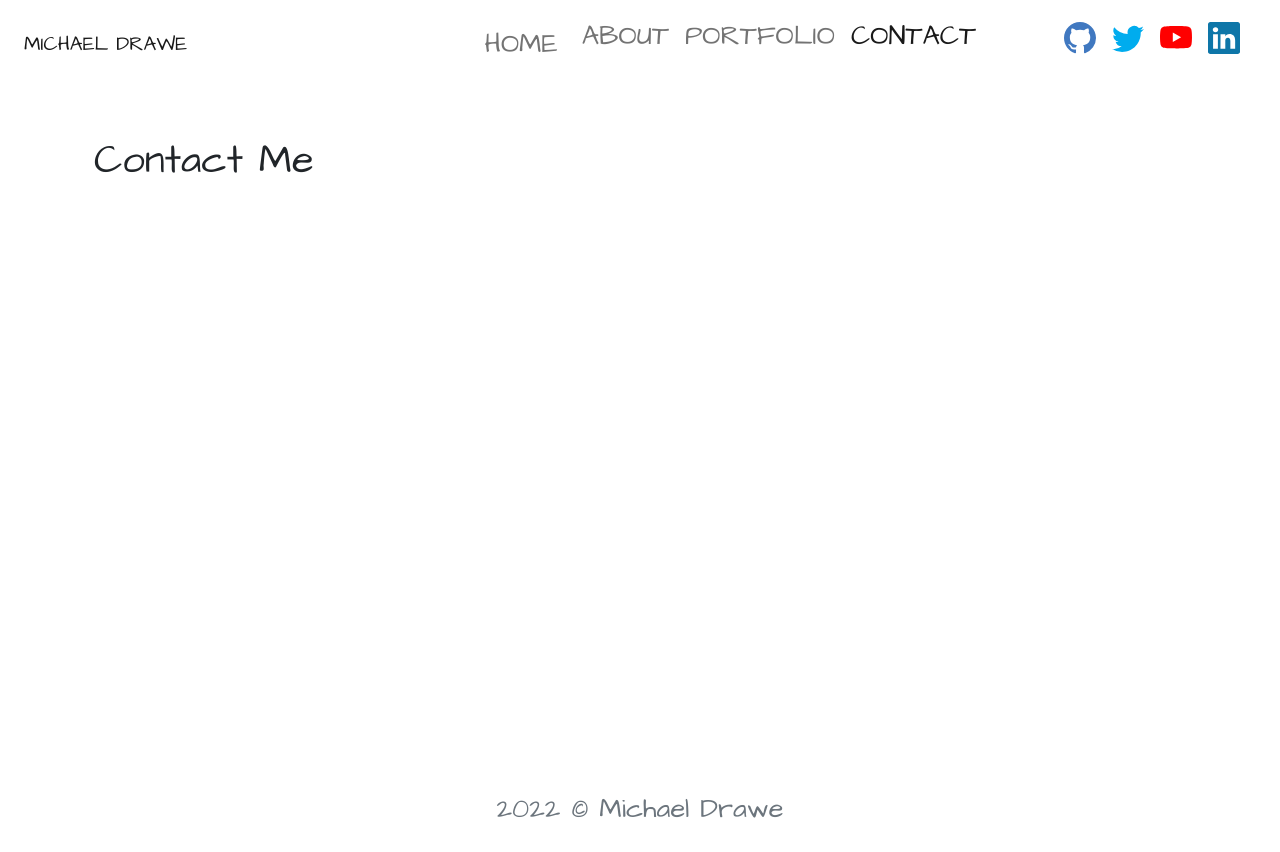
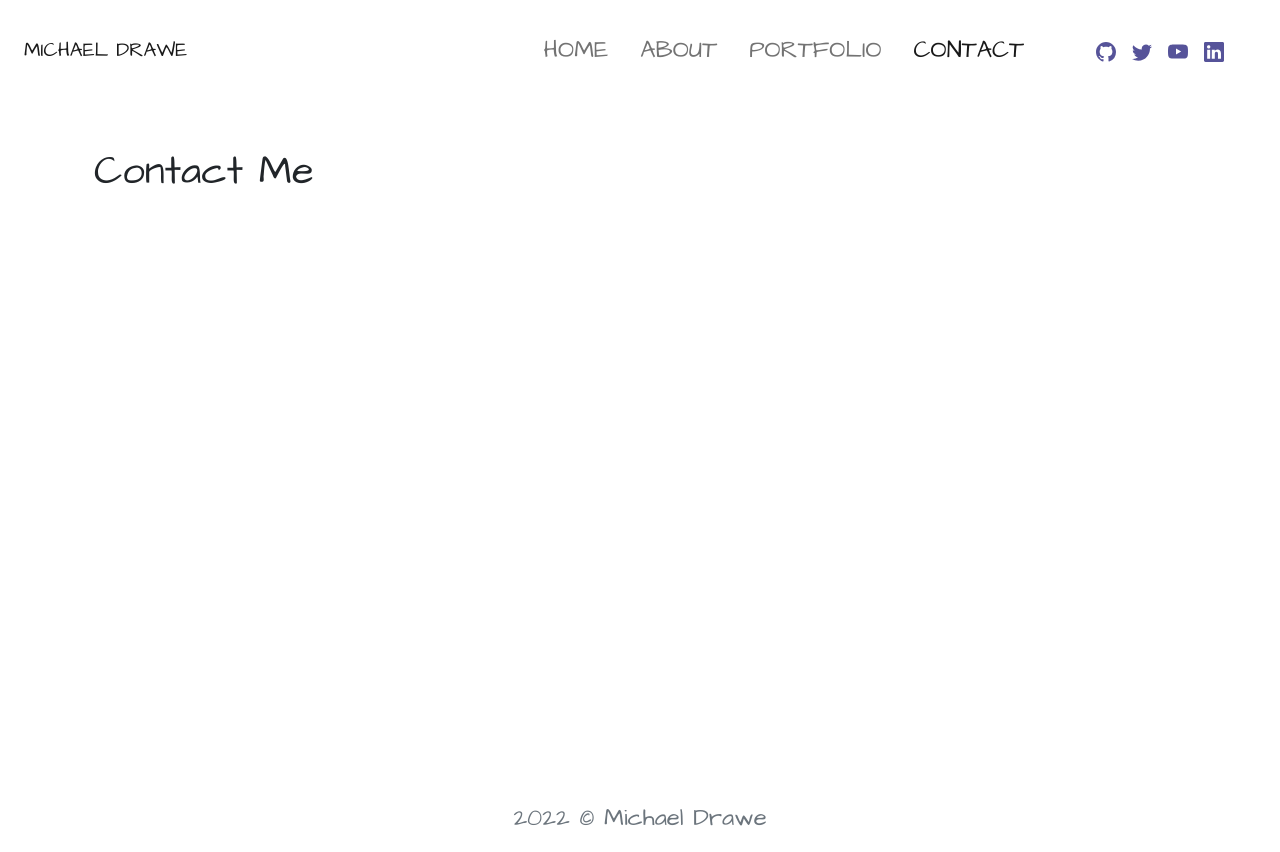
Before and after one commit to michaeldrawe/michaeldrawe, a Gatsby site: page /contact in a window 1280 px wide. Built offline with nearby package versions, Linux system fonts and the light colour scheme; Gatsby itself is replaced by a stand-in of ours.

Commit message:
updated navbar

```diff
--- a/gatsby-config.js
+++ b/gatsby-config.js
@@ -2,7 +2,7 @@ module.exports = {
   siteMetadata: {
     title: `Michael Drawe`,
     description: `A simple bootstrap 5 and Sass starter for Gatsby. This barebones starter ships with the main Gatsby configuration files you might need.`,
-    author: `@r-ichard`,
+    author: `@r-ichard`
   },
   plugins: [
     `gatsby-plugin-react-helmet`,
@@ -11,8 +11,8 @@ module.exports = {
       resolve: `gatsby-source-filesystem`,
       options: {
         name: `images`,
-        path: `${__dirname}/src/images`,
-      },
+        path: `${__dirname}/src/images`
+      }
     },
     `gatsby-transformer-sharp`,
     `gatsby-plugin-sharp`,
@@ -20,9 +20,9 @@ module.exports = {
       resolve: `gatsby-plugin-sass`,
       options: {
         sassOptions: {
-          precision: 6,
-        },
-      },
+          precision: 6
+        }
+      }
     },
     {
       resolve: `gatsby-plugin-manifest`,
@@ -33,9 +33,9 @@ module.exports = {
         background_color: `#663399`,
         theme_color: `#663399`,
         display: `standalone`,
-        icon: `src/images/gatsby-icon.png`, // This path is relative to the root of the site.
-      },
+        icon: `src/images/gatsby-icon.png` // This path is relative to the root of the site.
+      }
     },
     `gatsby-plugin-gatsby-cloud`
-  ],
+  ]
 }
--- a/src/components/layout.scss
+++ b/src/components/layout.scss
@@ -5,7 +5,8 @@ $secondary: #12312d;
 body {
     font-family: "Architects Daughter", cursive;
     overflow-x: hidden;
-    --bs-body-font-size: 1.7rem;
+    --bs-body-font-size: 1.5rem;
+    bg-color: #121212;
 }
 $font-size-root:  $font-size-base * 1.25;
 $font-size-base: 4rem;
--- a/src/components/navbar.js
+++ b/src/components/navbar.js
@@ -1,116 +1,105 @@
-import * as React from "react"
-import PropTypes from "prop-types"
-import { Link } from "gatsby"
+import * as React from 'react'
+import PropTypes from 'prop-types'
+import { Link } from 'gatsby'
 
 const isActive = ({ isCurrent }) => {
-  return isCurrent ? { className: "nav-link active" } : {className: "nav-link"}
+  return isCurrent
+    ? { className: 'nav-link active' }
+    : { className: 'nav-link' }
 }
 
-const ExactNavLink = props => (
-  <Link getProps={isActive} {...props} />
-)
+const ExactNavLink = props => <Link getProps={isActive} {...props} />
 
 const Navbar = ({ siteTitle }) => {
   return (
-    <nav className="navbar navbar-expand-md navbar-light">
-      <div className="container-fluid">
-        <Link to="/" className="navbar-brand nav-item text-uppercase" href="#">{siteTitle}</Link>
-        <button className="navbar-toggler" type="button" data-bs-toggle="collapse" data-bs-target="#main-navbar"
-                aria-controls="main-navbar" aria-expanded="false" aria-label="Toggle navigation">
-          <span className="navbar-toggler-icon"></span>
+    <nav className='navbar navbar-expand-md navbar-light'>
+      <div className='container-fluid'>
+        <Link to='/' className='navbar-brand nav-item text-uppercase' href='#'>
+          {siteTitle}
+        </Link>
+        <button
+          className='navbar-toggler'
+          type='button'
+          data-bs-toggle='collapse'
+          data-bs-target='#main-navbar'
+          aria-controls='main-navbar'
+          aria-expanded='false'
+          aria-label='Toggle navigation'
+        >
+          <span className='navbar-toggler-icon'></span>
         </button>
 
-        <div className="collapse navbar-collapse" id="main-navbar">
-          <ul className="navbar-nav ms-auto mb-2 mb-md-0">
-            <li className="nav-item text-uppercase p-2">
-              <ExactNavLink
-                to="/"
-              >
-                Home
-              </ExactNavLink>
+        <div className='collapse navbar-collapse' id='main-navbar'>
+          <ul className='navbar-nav ms-auto m-2'>
+            <li className='nav-item text-uppercase p-2'>
+              <ExactNavLink to='/'>Home</ExactNavLink>
             </li>
-            <li className="nav-item text-uppercase">
-              <ExactNavLink
-                to="/about"
-              >
-                About
-              </ExactNavLink>
-            </li><li className="nav-item text-uppercase">
-              <ExactNavLink
-                to="/portfolio"
-              >
-                Portfolio
-              </ExactNavLink>
-            </li><li className="nav-item text-uppercase">
-              <ExactNavLink
-                to="/contact"
-              >
-                Contact
-              </ExactNavLink>
+            <li className='nav-item text-uppercase p-2'>
+              <ExactNavLink to='/about'>About</ExactNavLink>
             </li>
-            <li className="nav-item text-uppercase p-4">
-              <ExactNavLink
-                to="/contact"
-              >
-                {""}
-              </ExactNavLink>
+            <li className='nav-item text-uppercase p-2'>
+              <ExactNavLink to='/portfolio'>Portfolio</ExactNavLink>
             </li>
-            <li className="nav-item text-uppercase">
-              <ExactNavLink
-                to="/contact"
-              >
-                <a href="https://www.github.com/michaeldrawe" className="p-2">
+            <li className='nav-item text-uppercase p-2'>
+              <ExactNavLink to='/contact'>Contact</ExactNavLink>
+            </li>
+            <li className='nav-item text-uppercase p-2'>
+              <ExactNavLink to='/contact'>{''}</ExactNavLink>
+            </li>
+            <li className='nav-item text-uppercase p-2'>
+              <ExactNavLink>
+                <a href='https://www.github.com/michaeldrawe' className='p-2'>
                   <svg
-                    xmlns="http://www.w3.org/2000/svg"
-                    width="32"
-                    height="32"
-                    fill="#4078c0"
-                    class="bi bi-github"
-                    viewBox="0 0 16 16"
+                    xmlns='http://www.w3.org/2000/svg'
+                    width='20'
+                    height='20'
+                    fill='#565399'
+                    class='bi bi-github '
+                    viewBox='0 0 16 16'
                   >
-                    <path d="M8 0C3.58 0 0 3.58 0 8c0 3.54 2.29 6.53 5.47 7.59.4.07.55-.17.55-.38 0-.19-.01-.82-.01-1.49-2.01.37-2.53-.49-2.69-.94-.09-.23-.48-.94-.82-1.13-.28-.15-.68-.52-.01-.53.63-.01 1.08.58 1.23.82.72 1.21 1.87.87 2.33.66.07-.52.28-.87.51-1.07-1.78-.2-3.64-.89-3.64-3.95 0-.87.31-1.59.82-2.15-.08-.2-.36-1.02.08-2.12 0 0 .67-.21 2.2.82.64-.18 1.32-.27 2-.27.68 0 1.36.09 2 .27 1.53-1.04 2.2-.82 2.2-.82.44 1.1.16 1.92.08 2.12.51.56.82 1.27.82 2.15 0 3.07-1.87 3.75-3.65 3.95.29.25.54.73.54 1.48 0 1.07-.01 1.93-.01 2.2 0 .21.15.46.55.38A8.012 8.012 0 0 0 16 8c0-4.42-3.58-8-8-8z" />
+                    <path d='M8 0C3.58 0 0 3.58 0 8c0 3.54 2.29 6.53 5.47 7.59.4.07.55-.17.55-.38 0-.19-.01-.82-.01-1.49-2.01.37-2.53-.49-2.69-.94-.09-.23-.48-.94-.82-1.13-.28-.15-.68-.52-.01-.53.63-.01 1.08.58 1.23.82.72 1.21 1.87.87 2.33.66.07-.52.28-.87.51-1.07-1.78-.2-3.64-.89-3.64-3.95 0-.87.31-1.59.82-2.15-.08-.2-.36-1.02.08-2.12 0 0 .67-.21 2.2.82.64-.18 1.32-.27 2-.27.68 0 1.36.09 2 .27 1.53-1.04 2.2-.82 2.2-.82.44 1.1.16 1.92.08 2.12.51.56.82 1.27.82 2.15 0 3.07-1.87 3.75-3.65 3.95.29.25.54.73.54 1.48 0 1.07-.01 1.93-.01 2.2 0 .21.15.46.55.38A8.012 8.012 0 0 0 16 8c0-4.42-3.58-8-8-8z' />
                   </svg>
                 </a>
 
-                <a href="https://www.twitter.com/michaeldrawe" className="p-2">
+                <a href='https://www.twitter.com/michaeldrawe' className='p-2'>
                   <svg
-                    xmlns="http://www.w3.org/2000/svg"
-                    width="32"
-                    height="32"
-                    fill="#00acee"
-                    class="bi bi-twitter"
-                    viewBox="0 0 16 16"
+                    xmlns='http://www.w3.org/2000/svg'
+                    width='20'
+                    height='20'
+                    fill='#565399'
+                    class='bi bi-twitter'
+                    viewBox='0 0 16 16'
                   >
-                    <path d="M5.026 15c6.038 0 9.341-5.003 9.341-9.334 0-.14 0-.282-.006-.422A6.685 6.685 0 0 0 16 3.542a6.658 6.658 0 0 1-1.889.518 3.301 3.301 0 0 0 1.447-1.817 6.533 6.533 0 0 1-2.087.793A3.286 3.286 0 0 0 7.875 6.03a9.325 9.325 0 0 1-6.767-3.429 3.289 3.289 0 0 0 1.018 4.382A3.323 3.323 0 0 1 .64 6.575v.045a3.288 3.288 0 0 0 2.632 3.218 3.203 3.203 0 0 1-.865.115 3.23 3.23 0 0 1-.614-.057 3.283 3.283 0 0 0 3.067 2.277A6.588 6.588 0 0 1 .78 13.58a6.32 6.32 0 0 1-.78-.045A9.344 9.344 0 0 0 5.026 15z" />
+                    <path d='M5.026 15c6.038 0 9.341-5.003 9.341-9.334 0-.14 0-.282-.006-.422A6.685 6.685 0 0 0 16 3.542a6.658 6.658 0 0 1-1.889.518 3.301 3.301 0 0 0 1.447-1.817 6.533 6.533 0 0 1-2.087.793A3.286 3.286 0 0 0 7.875 6.03a9.325 9.325 0 0 1-6.767-3.429 3.289 3.289 0 0 0 1.018 4.382A3.323 3.323 0 0 1 .64 6.575v.045a3.288 3.288 0 0 0 2.632 3.218 3.203 3.203 0 0 1-.865.115 3.23 3.23 0 0 1-.614-.057 3.283 3.283 0 0 0 3.067 2.277A6.588 6.588 0 0 1 .78 13.58a6.32 6.32 0 0 1-.78-.045A9.344 9.344 0 0 0 5.026 15z' />
                   </svg>
                 </a>
 
-                <a href="https://www.youtube.com/michaeldrawe" className="p-2">
+                <a href='https://www.youtube.com/michaeldrawe' className='p-2'>
                   <svg
-                    xmlns="http://www.w3.org/2000/svg"
-                    width="32"
-                    height="32"
-                    fill="#FF0000"
-                    class="bi bi-youtube"
-                    viewBox="0 0 16 16"
+                    xmlns='http://www.w3.org/2000/svg'
+                    width='20'
+                    height='20'
+                    fill='#565399'
+                    class='bi bi-youtube'
+                    viewBox='0 0 16 16'
                   >
-                    <path d="M8.051 1.999h.089c.822.003 4.987.033 6.11.335a2.01 2.01 0 0 1 1.415 1.42c.101.38.172.883.22 1.402l.01.104.022.26.008.104c.065.914.073 1.77.074 1.957v.075c-.001.194-.01 1.108-.082 2.06l-.008.105-.009.104c-.05.572-.124 1.14-.235 1.558a2.007 2.007 0 0 1-1.415 1.42c-1.16.312-5.569.334-6.18.335h-.142c-.309 0-1.587-.006-2.927-.052l-.17-.006-.087-.004-.171-.007-.171-.007c-1.11-.049-2.167-.128-2.654-.26a2.007 2.007 0 0 1-1.415-1.419c-.111-.417-.185-.986-.235-1.558L.09 9.82l-.008-.104A31.4 31.4 0 0 1 0 7.68v-.123c.002-.215.01-.958.064-1.778l.007-.103.003-.052.008-.104.022-.26.01-.104c.048-.519.119-1.023.22-1.402a2.007 2.007 0 0 1 1.415-1.42c.487-.13 1.544-.21 2.654-.26l.17-.007.172-.006.086-.003.171-.007A99.788 99.788 0 0 1 7.858 2h.193zM6.4 5.209v4.818l4.157-2.408L6.4 5.209z" />
+                    <path d='M8.051 1.999h.089c.822.003 4.987.033 6.11.335a2.01 2.01 0 0 1 1.415 1.42c.101.38.172.883.22 1.402l.01.104.022.26.008.104c.065.914.073 1.77.074 1.957v.075c-.001.194-.01 1.108-.082 2.06l-.008.105-.009.104c-.05.572-.124 1.14-.235 1.558a2.007 2.007 0 0 1-1.415 1.42c-1.16.312-5.569.334-6.18.335h-.142c-.309 0-1.587-.006-2.927-.052l-.17-.006-.087-.004-.171-.007-.171-.007c-1.11-.049-2.167-.128-2.654-.26a2.007 2.007 0 0 1-1.415-1.419c-.111-.417-.185-.986-.235-1.558L.09 9.82l-.008-.104A31.4 31.4 0 0 1 0 7.68v-.123c.002-.215.01-.958.064-1.778l.007-.103.003-.052.008-.104.022-.26.01-.104c.048-.519.119-1.023.22-1.402a2.007 2.007 0 0 1 1.415-1.42c.487-.13 1.544-.21 2.654-.26l.17-.007.172-.006.086-.003.171-.007A99.788 99.788 0 0 1 7.858 2h.193zM6.4 5.209v4.818l4.157-2.408L6.4 5.209z' />
                   </svg>
                 </a>
 
                 <a
-                  href="https://www.linkedin.com/in/michaeldrawe"
-                  className="p-2"
+                  href='https://www.linkedin.com/in/michaeldrawe'
+                  className='p-2'
                 >
                   <svg
-                    xmlns="http://www.w3.org/2000/svg"
-                    width="32"
-                    height="32"
-                    fill="#0e76a8"
-                    class="bi bi-linkedin"
-                    viewBox="0 0 16 16"
+                    xmlns='http://www.w3.org/2000/svg'
+                    width='20'
+                    height='20'
+                    fill='#565399'
+                    class='bi bi-linkedin'
+                    viewBox='0 0 16 16'
                   >
-                    <path d="M0 1.146C0 .513.526 0 1.175 0h13.65C15.474 0 16 .513 16 1.146v13.708c0 .633-.526 1.146-1.175 1.146H1.175C.526 16 0 15.487 0 14.854V1.146zm4.943 12.248V6.169H2.542v7.225h2.401zm-1.2-8.212c.837 0 1.358-.554 1.358-1.248-.015-.709-.52-1.248-1.342-1.248-.822 0-1.359.54-1.359 1.248 0 .694.521 1.248 1.327 1.248h.016zm4.908 8.212V9.359c0-.216.016-.432.08-.586.173-.431.568-.878 1.232-.878.869 0 1.216.662 1.216 1.634v3.865h2.401V9.25c0-2.22-1.184-3.252-2.764-3.252-1.274 0-1.845.7-2.165 1.193v.025h-.016a5.54 5.54 0 0 1 .016-.025V6.169h-2.4c.03.678 0 7.225 0 7.225h2.4z" />
+                    <path d='M0 1.146C0 .513.526 0 1.175 0h13.65C15.474 0 16 .513 16 1.146v13.708c0 .633-.526 1.146-1.175 1.146H1.175C.526 16 0 15.487 0 14.854V1.146zm4.943 12.248V6.169H2.542v7.225h2.401zm-1.2-8.212c.837 0 1.358-.554 1.358-1.248-.015-.709-.52-1.248-1.342-1.248-.822 0-1.359.54-1.359 1.248 0 .694.521 1.248 1.327 1.248h.016zm4.908 8.212V9.359c0-.216.016-.432.08-.586.173-.431.568-.878 1.232-.878.869 0 1.216.662 1.216 1.634v3.865h2.401V9.25c0-2.22-1.184-3.252-2.764-3.252-1.274 0-1.845.7-2.165 1.193v.025h-.016a5.54 5.54 0 0 1 .016-.025V6.169h-2.4c.03.678 0 7.225 0 7.225h2.4z' />
                   </svg>
                 </a>
               </ExactNavLink>
@@ -123,11 +112,11 @@ const Navbar = ({ siteTitle }) => {
 }
 
 Navbar.propTypes = {
-  siteTitle: PropTypes.string,
+  siteTitle: PropTypes.string
 }
 
 Navbar.defaultProps = {
-  siteTitle: ``,
+  siteTitle: ``
 }
 
 export default Navbar
```
Also changed, not shown: src/pages/contact.js (+9 -11 lines), src/pages/index.js (+33 -34 lines), src/pages/portfolio.js (+9 -11 lines).
